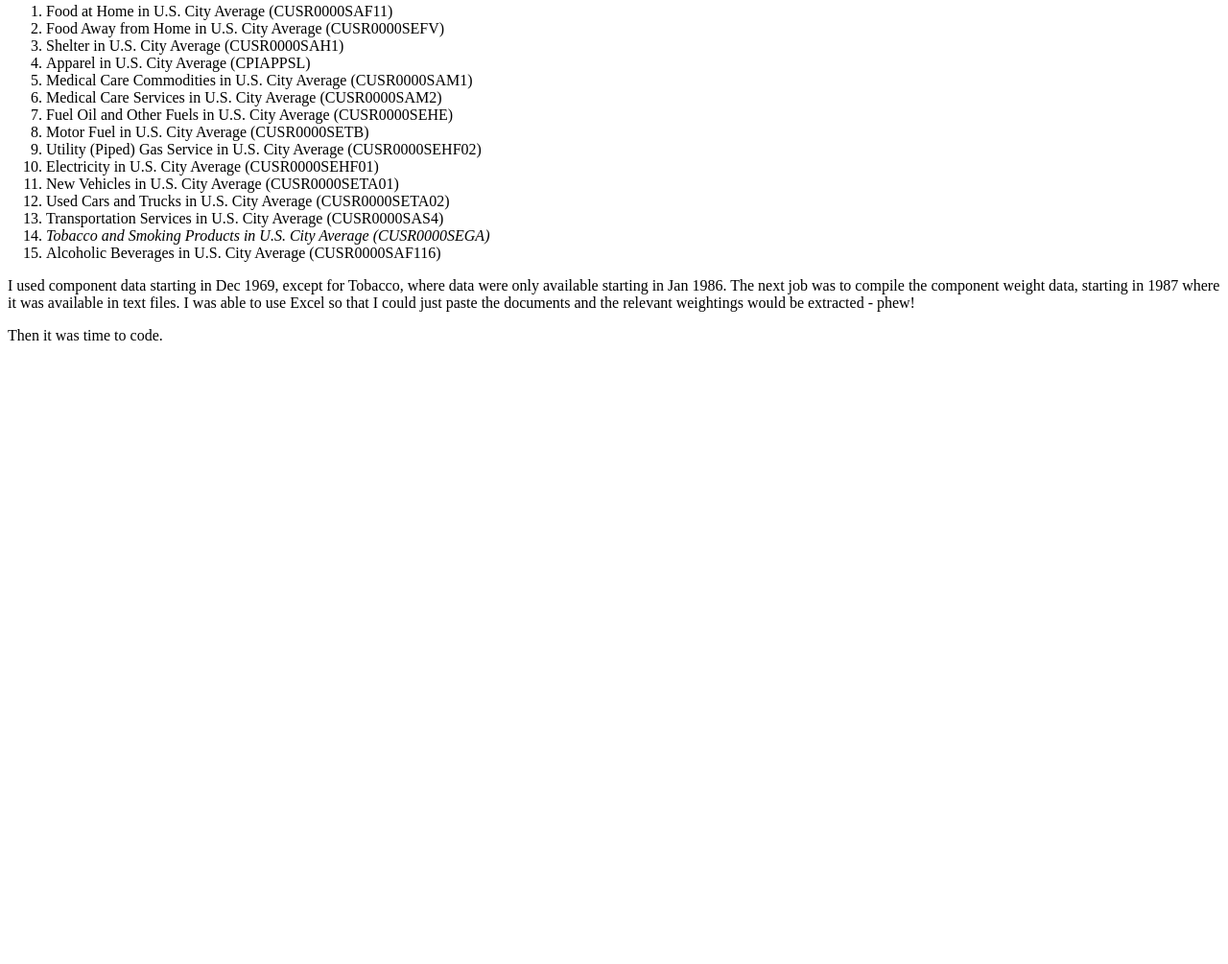
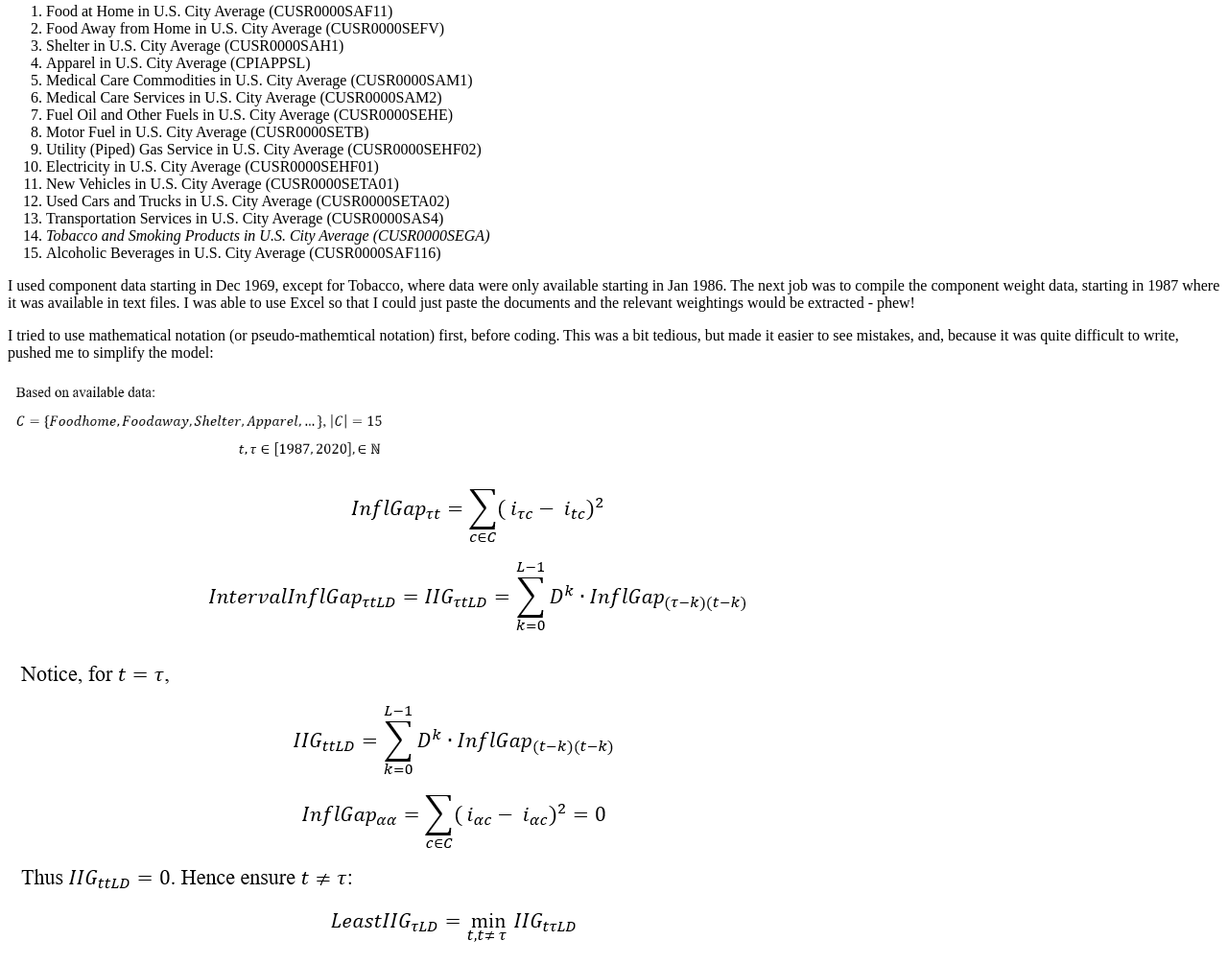
Before and after one commit to sabrimeeran/sabrimeeran.github.io, a plain HTML site: page 2021/july/seventh/index.html in a window 1280 px wide. Shown: the part 2189-3194 px from the top of the page at 96% size. Before the commit the page ends 2564 px from the top, so only its background shows below. Drawn offline with Linux system fonts and the light colour scheme.

Commit message:
Added maths imgs

```diff
--- a/2021/july/seventh/index.html
+++ b/2021/july/seventh/index.html
@@ -184,7 +184,17 @@
         to use Excel so that I could just paste the documents and the relevant weightings would be extracted - phew!
     </p>
 
-    <p>Then it was time to code. </p>
+    <p>I tried to use mathematical notation (or pseudo-mathemtical notation) first, before coding. This was a bit tedious, but
+    made it easier to see mistakes, and, because it was quite difficult to write, pushed me to simplify the model:</p>
+
+    <img src="img1.png" width="402"/>
+    <br/>
+    <img src="img2.png"/>
+    <br/>
+    <img src="img3.png"/>
+    <br/>
+    <img src="img4.png"/>
+    <br/>
 
 </body>
 </html>
```
Also changed, not shown: 2021/july/seventh/img1.PNG (added), 2021/july/seventh/img2.PNG (added), 2021/july/seventh/img3.PNG (added), 2021/july/seventh/img4.PNG (added).
